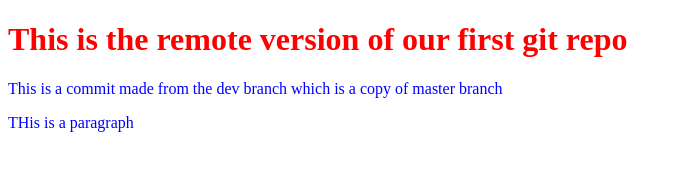
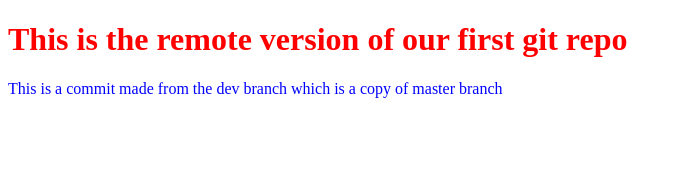
Before and after one commit to parmeet1402/workshop, a plain HTML site: page index.html in a window 1280 px wide. Shown: the whole page, without its empty margins (0-682 px from the left). Drawn offline with Linux system fonts and the light colour scheme.

Commit message:
Removed last para tag

```diff
--- a/index.html
+++ b/index.html
@@ -11,6 +11,5 @@
       This is the remote version of our first git repo
     </h1>
     <p>This is a commit made from the dev branch which is a copy of master branch</p>
-    <p>THis is a paragraph</p>
   </body>
 </html>
```
